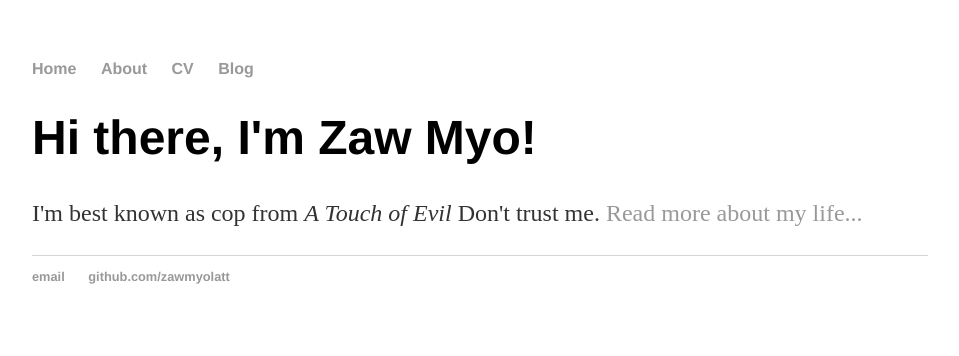
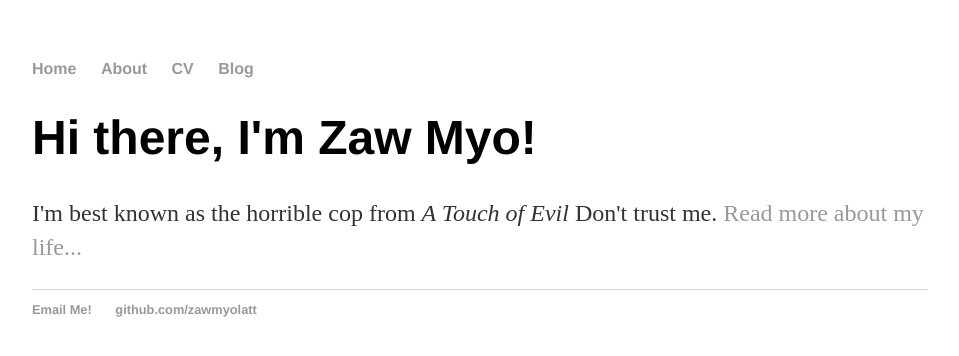
Before and after one commit to zawmyolatt/zawmyolatt.github.io, a Jekyll site: the page built from index.html, in a window 1280 px wide. Shown: the top 356 px of the page, without its empty margins (160-1119 px from the left). Built offline with Jekyll 4.4.1, drawn with Linux system fonts in a browser that asks for light colours.

Commit message:
update index template

```diff
--- a/index.html
+++ b/index.html
@@ -1,29 +1,8 @@
-<!DOCTYPE html>
-<html>
-	<head>
-		<title>Zaw Myo</title>
-		<link rel="stylesheet" type="text/css" href="/css/main.css">
-	</head>
-	<body>
-		<nav>
-    		<ul>
-        		<li><a href="/">Home</a></li>
-	        	<li><a href="/about">About</a></li>
-        		<li><a href="/cv">CV</a></li>
-        		<li><a href="/blog">Blog</a></li>
-    		</ul>
-		</nav>
-		<div class="container">
-    		<div class="blurb">
-        		<h1>Hi there, I'm Zaw Myo!</h1>
-				<p>I'm best known as cop from <em>A Touch of Evil</em> Don't trust me. <a href="/about">Read more about my life...</a></p>
-    		</div><!-- /.blurb -->
-		</div><!-- /.container -->
-		<footer>
-    		<ul>
-        		<li><a href="mailto:zawmyolatt.ucsy@gmail.com">email</a></li>
-        		<li><a href="https://github.com/zawmyolatt">github.com/zawmyolatt</a></li>
-			</ul>
-		</footer>
-	</body>
-</html>
+---
+layout: default
+title: Zaw Myo
+---
+<div class="blurb">
+	<h1>Hi there, I'm Zaw Myo!</h1>
+	<p>I'm best known as the horrible cop from <em>A Touch of Evil</em> Don't trust me. <a href="/about">Read more about my life...</a></p>
+</div><!-- /.blurb -->
```
